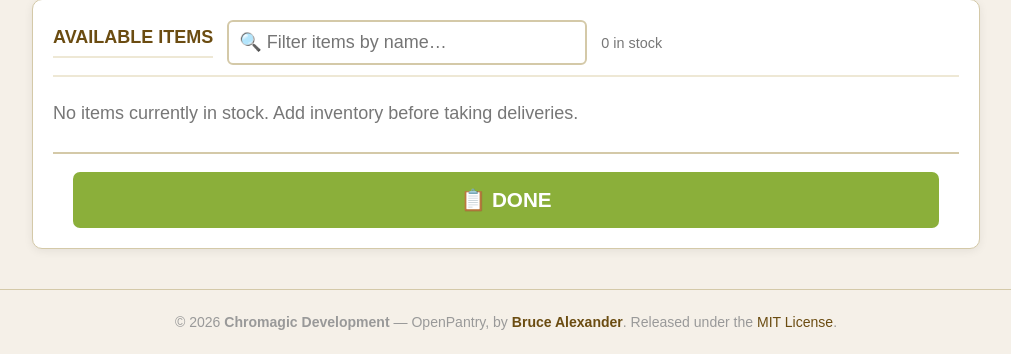
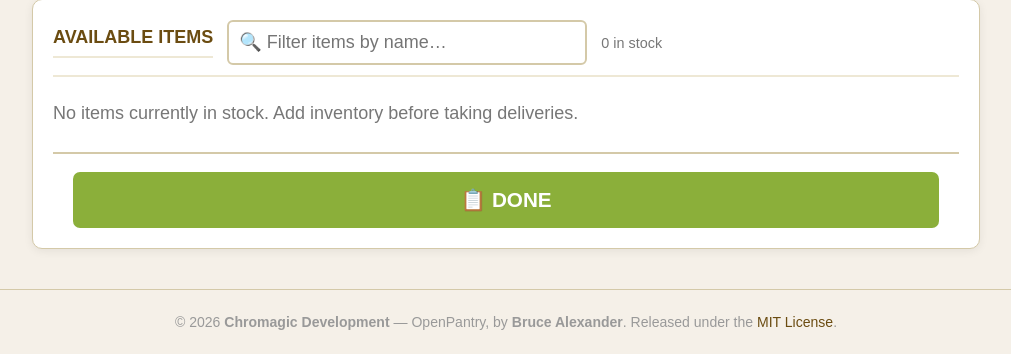
Before and after one commit to chromagic-development/OpenPantry, a PHP site: page /delivery/index.php in a window 1280 px wide. Shown: the part 446-800 px from the top of the page, without its empty margins (134-1145 px from the left). Run offline with PHP 8.4, Linux system fonts and the light colour scheme; some libraries are stand-ins or nearby versions.

Commit message:
Footer: drop mailto link on "Bruce Alexander", keep plain bold text
Removes the mailto:chromagic@gmail.com link from the shared FoodScan
footer (common.php) and the four menucounter pages, rendering the name as
plain <strong> text to match "Chromagic Development" on the same line.

Co-Authored-By: Claude Opus 4.8 <noreply@anthropic.com>

```diff
--- a/common.php
+++ b/common.php
@@ -248,7 +248,7 @@ function renderFoot(): void {
 <footer class="site-footer" style="text-align:center; padding:24px 16px; font-size:.78rem;
         color:#999; border-top:1px solid var(--border); margin-top:40px;">
   &copy; 2026 <strong>Chromagic Development</strong> &mdash; OpenPantry, by
-  <a href="mailto:chromagic@gmail.com" style="color:var(--brown); text-decoration:none; font-weight:600;">Bruce Alexander</a>.
+  <strong>Bruce Alexander</strong>.
   Released under the
   <a href="<?= $p ?>LICENSE" style="color:var(--brown); text-decoration:none;">MIT License</a>.
 </footer>
--- a/menucounter/admin/admin.php
+++ b/menucounter/admin/admin.php
@@ -664,7 +664,7 @@ loadItems();
 
 <footer style="text-align:center; padding:24px 16px; font-size:.78rem; color:#999; border-top:1px solid var(--border); margin-top:40px;">
   &copy; 2026 <strong>Chromagic Development</strong> &mdash; OpenPantry, by
-  <a href="mailto:chromagic@gmail.com" style="color:var(--brown); text-decoration:none; font-weight:600;">Bruce Alexander</a>.
+  <strong>Bruce Alexander</strong>.
   Released under the
   <a href="../../LICENSE" style="color:var(--brown); text-decoration:none;">MIT License</a>.
 </footer>
--- a/menucounter/deduplicate/deduplicate.php
+++ b/menucounter/deduplicate/deduplicate.php
@@ -344,7 +344,7 @@ $configItems = $configItemsStmt->fetchAll(PDO::FETCH_ASSOC);
 
 <footer style="text-align:center; padding:24px 16px; font-size:.78rem; color:#999; border-top:1px solid var(--border); margin-top:40px;">
   &copy; 2026 <strong>Chromagic Development</strong> &mdash; OpenPantry, by
-  <a href="mailto:chromagic@gmail.com" style="color:var(--brown); text-decoration:none; font-weight:600;">Bruce Alexander</a>.
+  <strong>Bruce Alexander</strong>.
   Released under the
   <a href="../../LICENSE" style="color:var(--brown); text-decoration:none;">MIT License</a>.
 </footer>
--- a/menucounter/report/report.php
+++ b/menucounter/report/report.php
@@ -480,7 +480,7 @@ $orderCount = (int)$oStmt->fetchColumn();
 
 <footer style="text-align:center; padding:24px 16px; font-size:.78rem; color:#999; border-top:1px solid var(--border); margin-top:40px;">
   &copy; 2026 <strong>Chromagic Development</strong> &mdash; OpenPantry, by
-  <a href="mailto:chromagic@gmail.com" style="color:var(--brown); text-decoration:none; font-weight:600;">Bruce Alexander</a>.
+  <strong>Bruce Alexander</strong>.
   Released under the
   <a href="../../LICENSE" style="color:var(--brown); text-decoration:none;">MIT License</a>.
 </footer>
--- a/menucounter/report/volume/volume.php
+++ b/menucounter/report/volume/volume.php
@@ -344,7 +344,7 @@ $hasData = ($totalOrders > 0);
 
 <footer style="text-align:center; padding:24px 16px; font-size:.78rem; color:#999; border-top:1px solid var(--border); margin-top:40px;">
   &copy; 2026 <strong>Chromagic Development</strong> &mdash; OpenPantry, by
-  <a href="mailto:chromagic@gmail.com" style="color:var(--brown); text-decoration:none; font-weight:600;">Bruce Alexander</a>.
+  <strong>Bruce Alexander</strong>.
   Released under the
   <a href="../../../LICENSE" style="color:var(--brown); text-decoration:none;">MIT License</a>.
 </footer>
```
